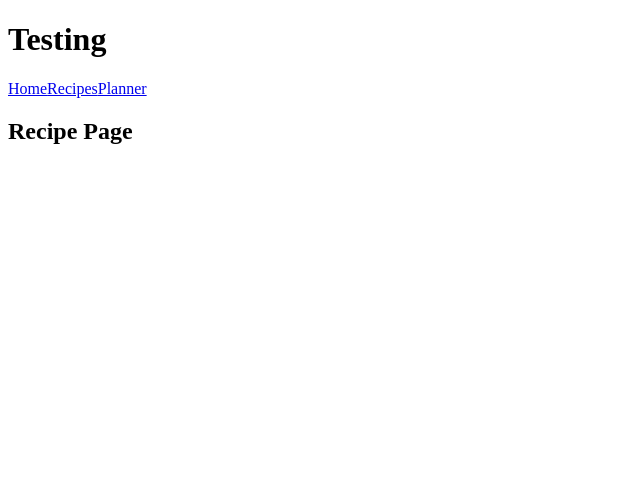
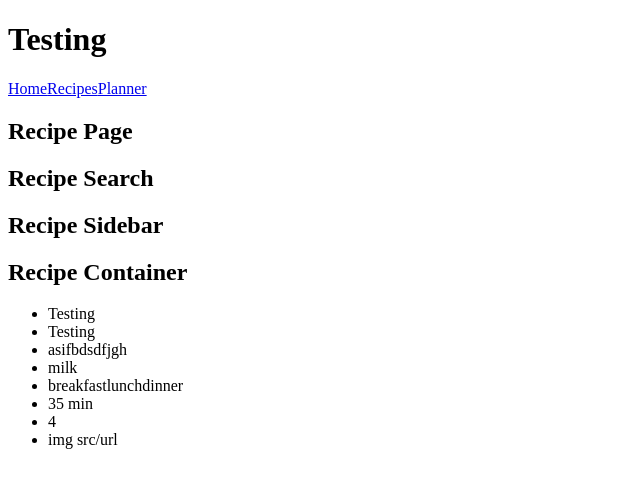
Before and after one commit to naxan/solo-project, a React app: page /recipes in a window 1280 px wide. Shown: the top 488 px of the page, without its empty margins (0-640 px from the left). Built offline with nearby package versions, Linux system fonts and the light colour scheme.

Commit message:
Creates recipe page components (basic skeletons). Connects state to recipe container, creates list of recipe cards from recipeList state, and passes recipe card info through props

```diff
--- /dev/null
+++ b/client/components/RecipeCard.jsx
@@ -0,0 +1,29 @@
+import React from 'react';
+
+const RecipeCard = ({
+  title,
+  description,
+  instructions,
+  ingredients,
+  tags,
+  prepTime,
+  rating,
+  img,
+}) => {
+  return (
+    <div>
+      <ul>
+        <li>{title}</li>
+        <li>{description}</li>
+        <li>{instructions}</li>
+        <li>{ingredients[0].ingredient}</li>
+        <li>{tags}</li>
+        <li>{prepTime}</li>
+        <li>{rating}</li>
+        <li>{img}</li>
+      </ul>
+    </div>
+  );
+};
+
+export default RecipeCard;
--- /dev/null
+++ b/client/components/RecipeSearch.jsx
@@ -0,0 +1,11 @@
+import React from 'react';
+
+const RecipeSearch = () => {
+  return (
+    <div>
+      <h2>Recipe Search</h2>
+    </div>
+  );
+};
+
+export default RecipeSearch;
--- /dev/null
+++ b/client/components/RecipeSidebar.jsx
@@ -0,0 +1,11 @@
+import React from 'react';
+
+const RecipeSidebar = () => {
+  return (
+    <div>
+      <h2>Recipe Sidebar</h2>
+    </div>
+  );
+};
+
+export default RecipeSidebar;
--- a/client/containers/RecipeContainer.jsx
+++ b/client/containers/RecipeContainer.jsx
@@ -1,9 +1,24 @@
 import React from 'react';
+import { useSelector } from 'react-redux';
+
+import RecipeCard from '../components/RecipeCard';
+
+// should access the recipe card array from state
+// should iterate through array, creating a new RecipeCard component with a key, and props of the current object in the array
 
 const RecipeContainer = () => {
+  // get recipe card array state
+  const recipeList = useSelector((state) => state.recipes.recipeList);
+  const recipeCards = [];
+  for (let i = 0; i < recipeList.length; i++) {
+    const recipe = recipeList[i];
+    recipeCards.push(<RecipeCard key={recipe.id} {...recipe} />);
+  }
+
   return (
     <div>
       <h2>Recipe Container</h2>
+      {recipeCards}
     </div>
   );
 };
--- a/client/pages/RecipePage.jsx
+++ b/client/pages/RecipePage.jsx
@@ -1,14 +1,21 @@
 import React from 'react';
+
+import RecipeSearch from '../components/RecipeSearch';
+import RecipeSidebar from '../components/RecipeSidebar';
+import RecipeContainer from '../containers/RecipeContainer';
 
 // should have a search bar at the top
 // sidebar on the left
 // RecipeContainer
-    // recipe cards in recipe container
+// recipe cards in recipe container
 
 const RecipePage = () => {
   return (
     <div>
       <h2>Recipe Page</h2>
+      <RecipeSearch />
+      <RecipeSidebar />
+      <RecipeContainer />
     </div>
   );
 };
--- a/client/reducers/recipesReducer.js
+++ b/client/reducers/recipesReducer.js
@@ -1,7 +1,20 @@
 import * as types from '../constants/actionTypes';
 
 const initialState = {
-    recipeList: [],
+  recipeList: [
+    {
+      id: 0,
+      title: 'Testing',
+      description: 'Testing',
+      instructions: 'asifbdsdfjgh',
+      ingredients: [{ ingredient: 'milk', amount: '1 cup' }],
+      tags: new Set(['breakfast', 'lunch', 'dinner']),
+      prepTime: '35 min',
+      rating: 4,
+      img: 'img src/url',
+    },
+  ],
+  nextId: 1,
 };
 
 const recipesReducer = (state = initialState, action) => {
@@ -10,7 +23,10 @@ const recipesReducer = (state = initialState, action) => {
       console.log('testing');
     }
     case types.ADD_RECIPE: {
+      // would need to increment nextId with each new recipe
+      // should replace with database id once backend is implemented
       const newRecipe = {
+        id: 'num?',
         title: '',
         description: '',
         instructions: '',
@@ -18,8 +34,8 @@ const recipesReducer = (state = initialState, action) => {
         tags: new Set(),
         prepTime: '',
         rating: '(num value)',
-            img: 'img src/url'
-        }
+        img: 'img src/url',
+      };
     }
     default: {
       return state;
```
Also changed, not shown: client/components/Sidebar.jsx (deleted). Lines whose indentation alone changed are shown as unchanged.
